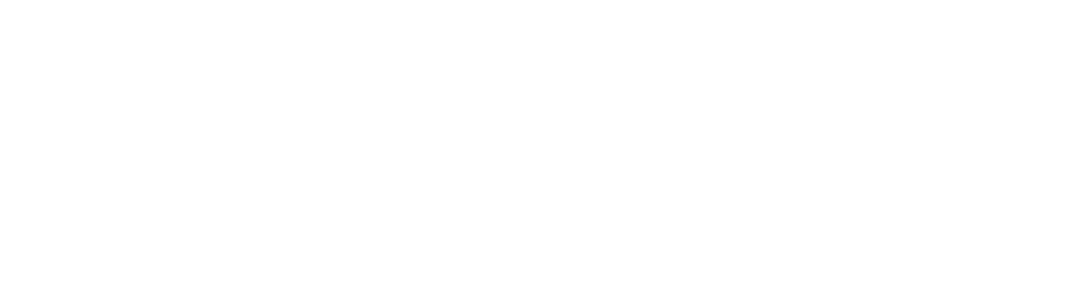
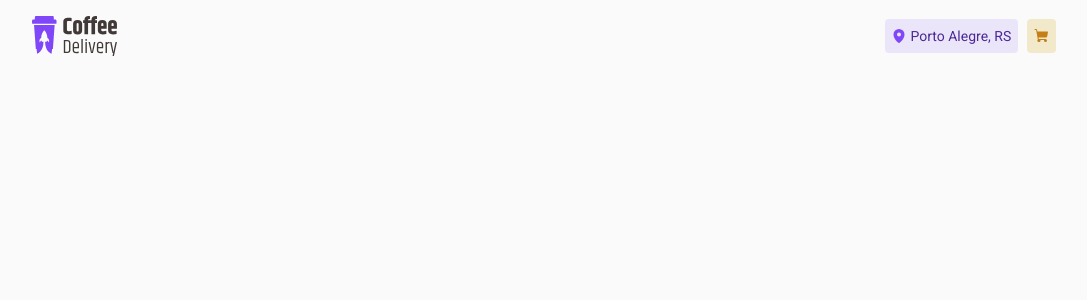
Before and after one commit to jeremiassnts/coffee-delivery, a React (Vite) app: page / in a window 1280 px wide. Shown: the top 300 px of the page, without its empty margins (96-1183 px from the left). Built offline with nearby package versions, Linux system fonts and the light colour scheme; the HTML template or start-up script is replaced by a standard one.

Commit message:
feat: header component

```diff
--- a/src/App.tsx
+++ b/src/App.tsx
@@ -1,6 +1,14 @@
+import { ThemeProvider } from "styled-components"
+import { defaultTheme } from "./styles/themes/default"
+import { Header } from "./components/Header"
+import { GlobalStyle } from "./styles/global"
+
 function App() {
   return (
-    <div></div>
+    <ThemeProvider theme={defaultTheme}>
+      <Header />
+      <GlobalStyle />
+    </ThemeProvider>
   )
 }
 
--- /dev/null
+++ b/src/components/Header/index.tsx
@@ -0,0 +1,19 @@
+import { Container, HeaderInfo, Location, HeaderShoppingCart } from "./styles";
+import LogoImage from '../../assets/Logo.svg'
+import { MapPin, ShoppingCart } from "phosphor-react";
+import { TextS } from "../../styles/global";
+
+export function Header() {
+    return <Container>
+        <img src={LogoImage} />
+        <HeaderInfo>
+            <Location>
+                <MapPin weight="fill"/>
+                <TextS>Porto Alegre, RS</TextS>
+            </Location>
+            <HeaderShoppingCart>
+                <ShoppingCart weight="fill" />
+            </HeaderShoppingCart>
+        </HeaderInfo>
+    </Container>
+}
--- /dev/null
+++ b/src/components/Header/styles.ts
@@ -0,0 +1,42 @@
+import styled from "styled-components";
+
+export const Container = styled.header`
+    padding: 1rem 10vw;
+    display: flex;
+    justify-content: space-between;
+    align-items: center;
+    position: fixed;
+    width: 100vw;
+`
+
+export const HeaderInfo = styled.div`
+    display: flex;
+    gap: 0.6rem;
+`
+
+export const Location = styled.div`
+    display: flex;
+    justify-content: center;
+    align-items: center;
+    background-color: ${props => props.theme["purple-light"]};
+    padding: 0.4rem;
+    border-radius: 4px;
+    gap: 0.2rem;
+
+    svg {
+        color: ${props => props.theme["purple"]};
+    }
+    span {
+        color: ${props => props.theme["purple-dark"]};;
+    }
+`
+
+export const HeaderShoppingCart = styled.div`
+    background-color: ${props => props.theme["yellow-light"]};
+    color: ${props => props.theme["yellow-dark"]};
+    display: flex;
+    justify-content: center;
+    align-items: center;
+    padding: 0.4rem;
+    border-radius: 4px;
+`
--- a/src/styles/global.ts
+++ b/src/styles/global.ts
@@ -11,6 +11,10 @@
         font-weight: 400;
         font-size: 1rem;
         line-height: 130%;
+    }
+
+    body {
+        background-color: ${props => props.theme.background};
     }
 `
 
--- a/src/styles/themes/default.ts
+++ b/src/styles/themes/default.ts
@@ -4,7 +4,7 @@
     'yellow-light': '#F1E9C9',
     'purple-dark': '#4B2995',
     'purple': '#8047F8',
-    'purple-light': '##EBE5F9',
+    'purple-light': '#EBE5F9',
     'base-title': '#272221',
     'base-subtitle': '#403937',
     'base-text': '#574F4D',
```
Also changed, not shown: src/@types/styles.d.ts (added, +7 -0 lines), src/assets/Logo.svg (added).
